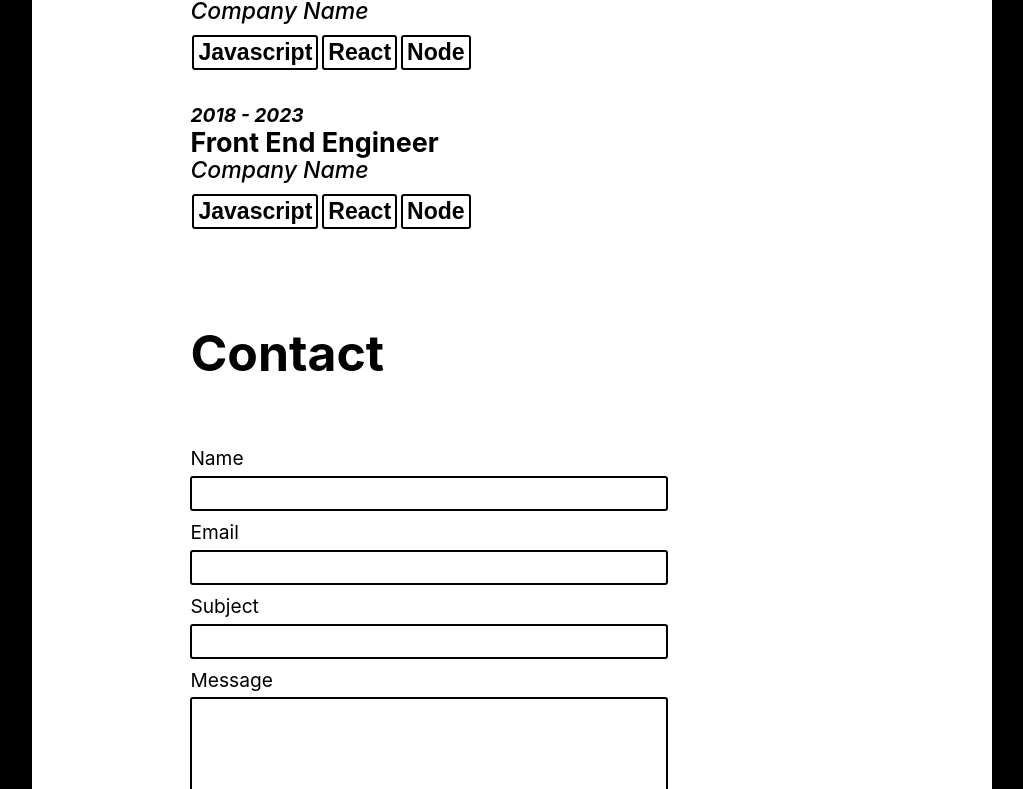
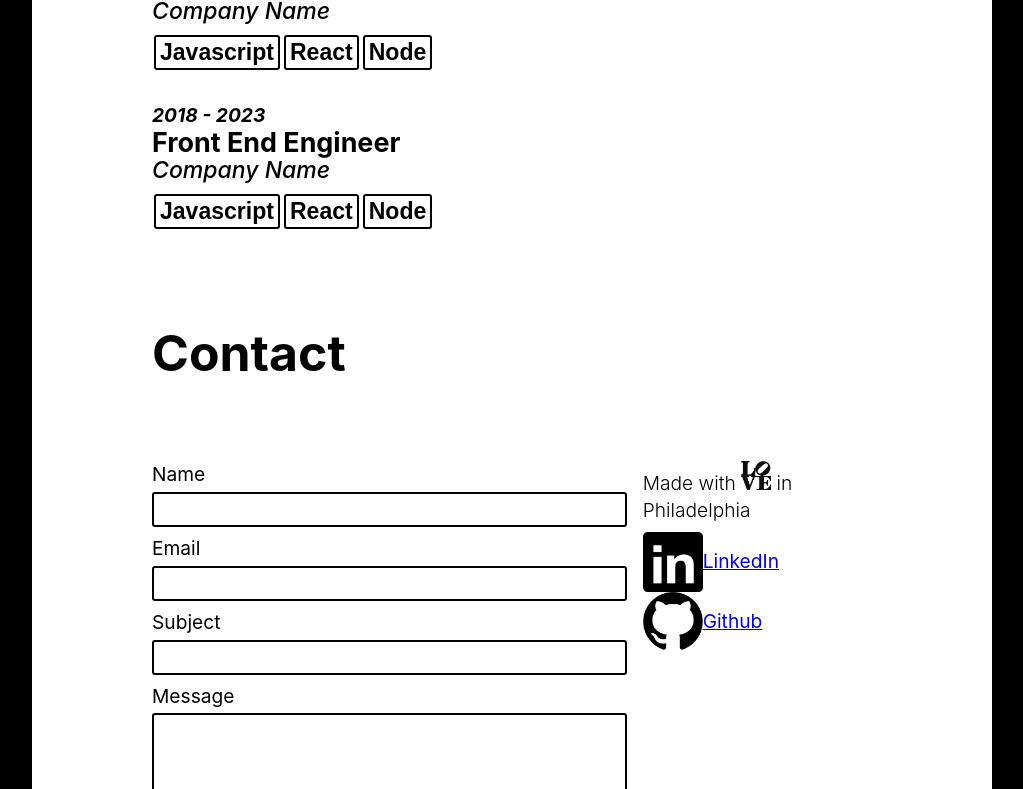
Before and after one commit to JessicaBarnett/JessicaBarnett.github.io, a React (Vite) app in the folder app/: page / in a window 1280 px wide. Shown: the part 2011-2800 px from the top of the page, without its empty margins (128-1151 px from the left). Built offline with nearby package versions, Linux system fonts and the light colour scheme.

Commit message:
grids and forms oh my

```diff
--- a/app/src/App.css
+++ b/app/src/App.css
@@ -177,28 +177,26 @@ p {
      ICONS
 ***************/
 .icon-sm {
-  display: inline-block;
   max-width: 30px;
 }
 
 .icon-lg {
-  display: inline-block;
   max-width: 60px;
 }
 
 /**************
     LINKS
 ***************/
+.social-link {
+  display: flex;
+  align-items: center;
+}
+
 /**************
     FORMS
 ***************/
 form {
   width: 100%;
-}
-@media (min-width: 769px) {
-  form {
-    max-width: 70%;
-  }
 }
 
 label {
@@ -260,6 +258,18 @@ td:not(:last-child), th:not(:last-child) {
   border-right: 1px solid #000;
 }
 
+td, th {
+  padding: 4px;
+}
+
+th:first-of-type {
+  text-align: left;
+}
+
+td {
+  text-align: center;
+}
+
 tr {
   border-bottom: 1px solid #000;
 }
@@ -267,6 +277,32 @@ tr {
 table {
   border-collapse: collapse;
   border: 1px solid #000;
+}
+
+.page-stats-table {
+  width: 75%;
+  margin-bottom: 8px;
+}
+@media (min-width: 769px) {
+  .page-stats-table {
+    width: 50%;
+  }
+}
+
+.page-stats-button {
+  margin: 4px 16px 0 0;
+  display: inline-block;
+  vertical-align: top;
+}
+
+.page-stats-text {
+  max-width: 60%;
+  display: inline-block;
+}
+@media (min-width: 769px) {
+  .page-stats-text {
+    max-width: 45%;
+  }
 }
 
 /**************
@@ -409,6 +445,24 @@ section {
   margin-bottom: 96px;
 }
 
+.grid {
+  display: grid;
+  grid-template-columns: repeat(12, 12fr);
+  grid-gap: 16px;
+}
+.grid > * {
+  grid-column-start: span 12;
+}
+.grid .half {
+  grid-column-start: span 6;
+}
+.grid .one-third {
+  grid-column-start: span 4;
+}
+.grid .two-third {
+  grid-column-start: span 8;
+}
+
 .section-heading {
   margin-bottom: 64px;
 }
--- a/app/src/App.tsx
+++ b/app/src/App.tsx
@@ -32,7 +32,7 @@ function App() {
           </section>
 
 
-          <section className="section-projects indent-2">
+          <section className="section-projects">
             <h3 className="section-heading title-2">Projects</h3>
             <div className="filter-group">
             <label htmlFor="filterProjects">Filter</label>
@@ -88,7 +88,7 @@ function App() {
           </section>
 
 
-          <section className="section-resume indent-2">
+          <section className="section-resume">
             <h3 className="section-heading title-2">Resume</h3>
 
             <ol>
@@ -145,11 +145,11 @@ function App() {
           </section>
 
 
-          <section className="section-contact indent-2">
+          <section className="grid section-contact">
             <h3 className="section-heading title-2">Contact</h3>
 
             {/* Begin ContactForm Component */}
-            <form className="contact-form">
+            <form className="contact-form two-third">
               <label htmlFor="name">Name</label>
               <input type="text" name="name" id="name"></input>
 
@@ -167,15 +167,15 @@ function App() {
             </form>
             {/* End ContactForm  Component */}
 
-            <div className="sidebar-right">
+            <div className="sidebar-right one-third">
               <p>Made with <img className="icon-sm" alt="love" src="/assets/icons/love-icon.png"></img> in Philadelphia </p>
 
-              <a href="#">
+              <a className="social-link" href="#">
                 <img className="icon-lg" alt="Linkedin Icon" src="/assets/icons/linkedin-icon.png"></img>
                 <span>LinkedIn</span>
               </a>
 
-              <a href="#">
+              <a className="social-link" href="#">
                 <img className="icon-lg" alt="Github Icon" src="/assets/icons/github-icon.png"></img>
                 <span>Github</span>
               </a>
@@ -184,7 +184,7 @@ function App() {
           </section>
 
           <section className="section-footer">
-            <table>
+            <table className="page-stats-table">
               <tr>
                 <th>Language</th>
                 <th>HTML</th>
@@ -199,14 +199,14 @@ function App() {
               </tr>
               <tr>
                 <th>Lines</th>
-                <td>6000 lines</td>
+                <td colSpan="3">6000 lines</td>
               </tr>
             </table>
 
-            <a href="#">
+            <a className="page-stats-button" href="#">
               <button className="btn-2" type="button">Source</button>
             </a>
-            <p>Code for this website is available for review on Github.  It took [time] to construct from start to finish.  Build with React, Vite, and sass. </p>
+            <p className="page-stats-text">Code for this website is available for review on Github.  It took [time] to construct from start to finish.  Build with React, Vite, and sass. </p>
           </section>
 
         </div> {/* end content */}
--- a/app/stylesheets/App.scss
+++ b/app/stylesheets/App.scss
@@ -106,6 +106,30 @@ section {
   @include vertical-spacing('section');
 }
 
+
+.grid {
+  display: grid;
+  grid-template-columns: repeat(12, 12fr);
+  grid-gap: 16px;
+
+  > * {
+    grid-column-start: span 12;
+  }
+
+  .half {
+    grid-column-start: span 6;
+  }
+
+  .one-third {
+    grid-column-start: span 4;
+  }
+
+  .two-third {
+    grid-column-start: span 8;
+  }
+
+}
+
 .section-heading {
   @include vertical-spacing('section-heading');
 }
--- a/app/stylesheets/_forms.scss
+++ b/app/stylesheets/_forms.scss
@@ -8,10 +8,6 @@
 
 form {
     width: 100%;
-
-    @include only-above($medium-bp) {
-        max-width: 70%;
-    }
 }
 
 label {
--- a/app/stylesheets/_typography.scss
+++ b/app/stylesheets/_typography.scss
@@ -132,12 +132,10 @@ p {
 ***************/
 
 .icon-sm {
-    display: inline-block;
     max-width: 30px;
 }
 
 .icon-lg {
-    display: inline-block;
     max-width: 60px;
 }
 
@@ -146,3 +144,9 @@ p {
 ***************/
 
 a {}
+
+
+.social-link {
+    display: flex;
+    align-items: center;
+}
```
Also changed, not shown: app/stylesheets/_tables.scss (+40 -0 lines), 1 other file (tests, documents, lock files or other folders).
